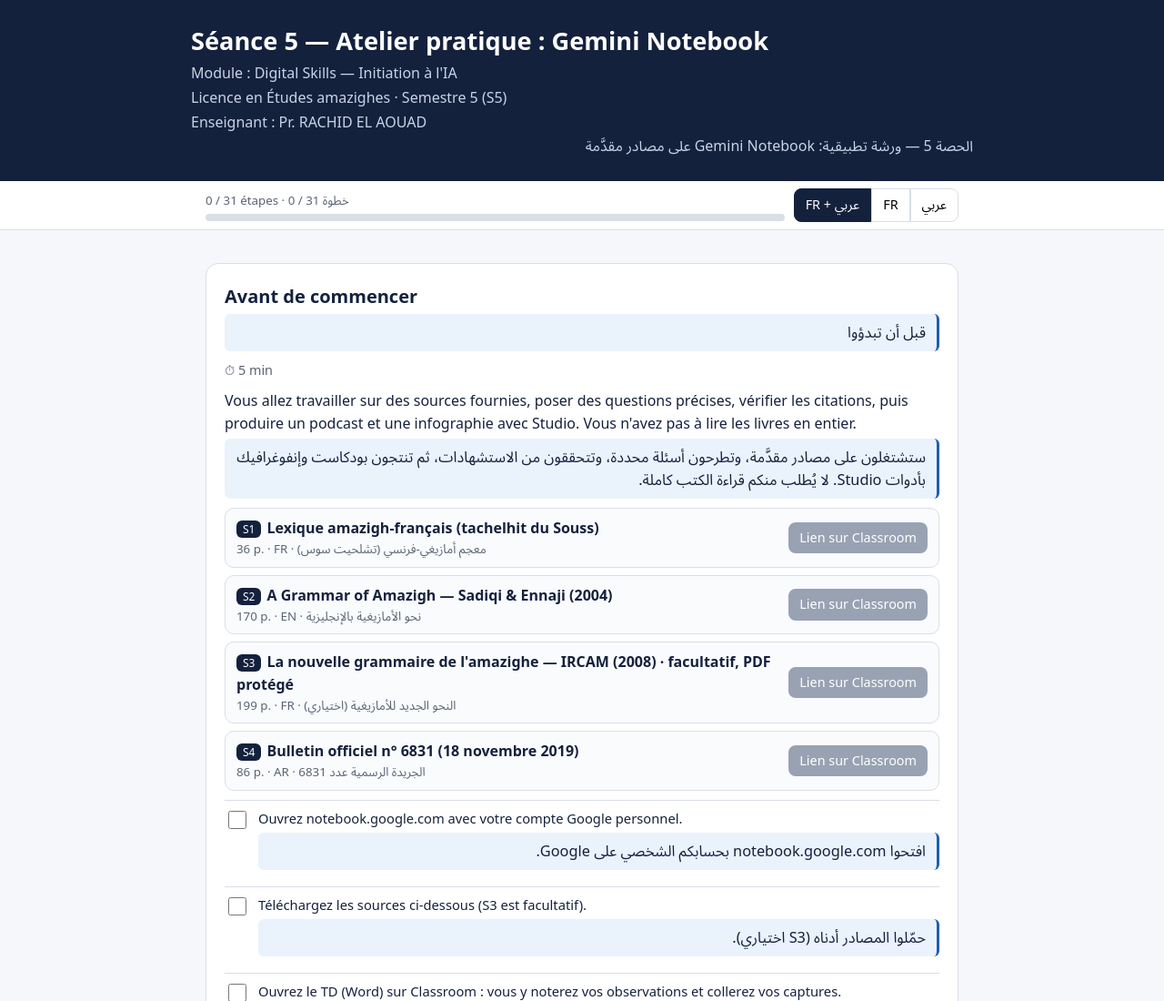
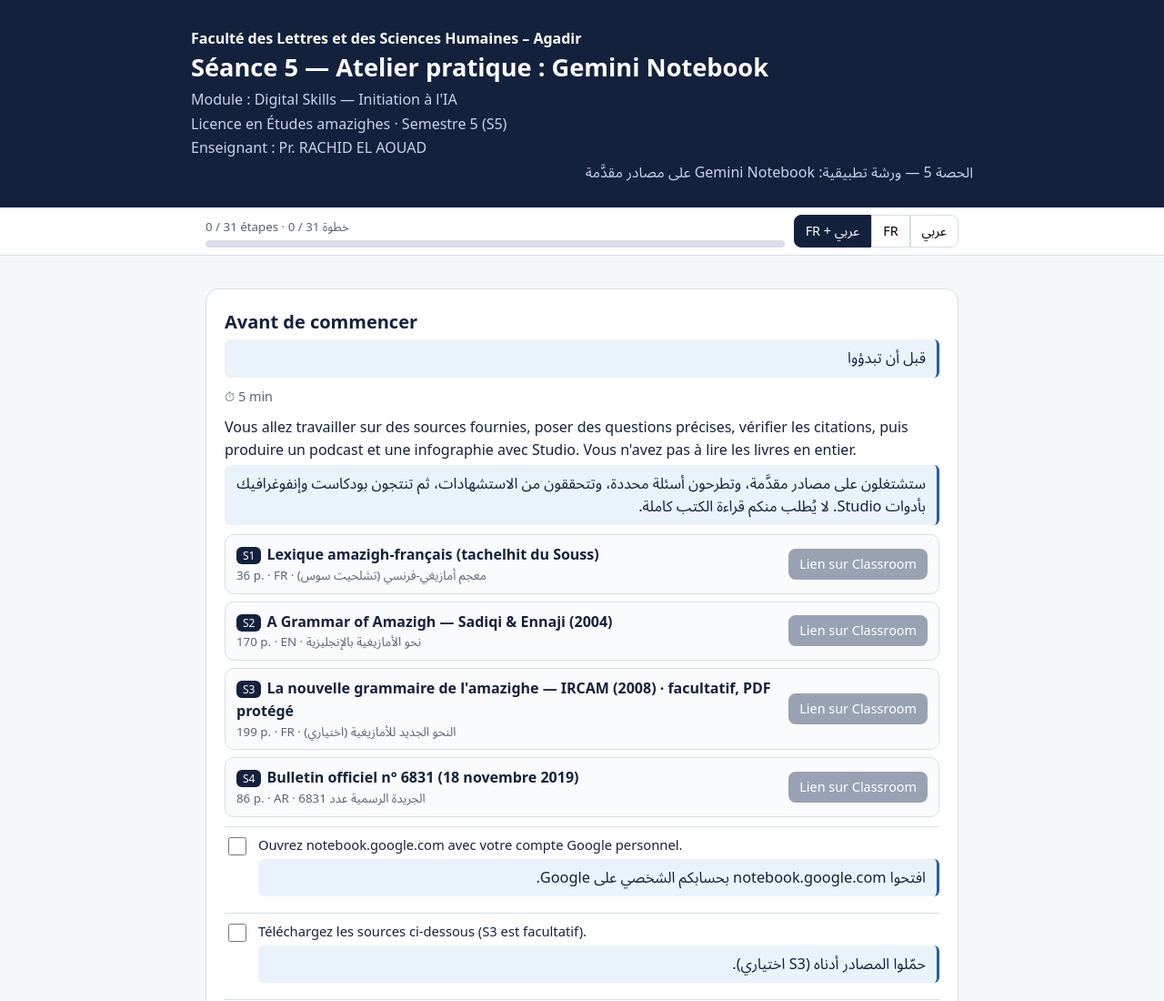
Before and after one commit to lova22/digitalskills, a plain HTML site: page seance5/index.html in a window 1280 px wide. Shown: the top 1100 px of the page at 91% size. Drawn offline with Linux system fonts and the light colour scheme.

Commit message:
Page Séance 5 : ajoute le nom de la faculté
Co-Authored-By: Claude Sonnet 5.5 <noreply@anthropic.com>
Claude-Session: https://claude.ai/code/session_01HmJMcKgp99skYmwXcADH2K

```diff
--- a/seance5/index.html
+++ b/seance5/index.html
@@ -90,7 +90,7 @@
 <script>
 /* ===== À renseigner par l'enseignant : liens de téléchargement des sources ===== */
 const LINKS = { S1:"", S2:"", S3:"", S4:"" };   // ex. "https://drive.google.com/..."
-const FACULTE = "";                              // nom de la faculté (affiché en haut de page)
+const FACULTE = "Faculté des Lettres et des Sciences Humaines – Agadir";                              // nom de la faculté (affiché en haut de page)
 const DEADLINE = "";                             // ex. "27 novembre 2026"
 
 /* ===== Contenu ===== */
```
